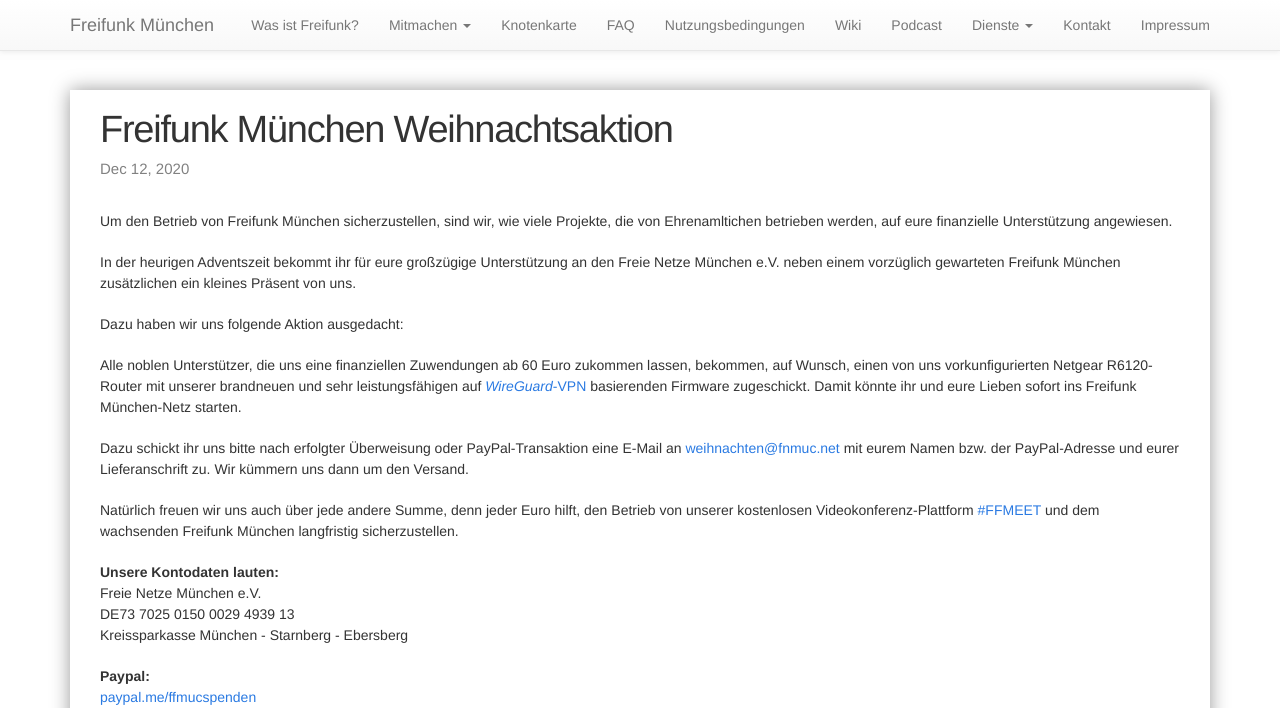
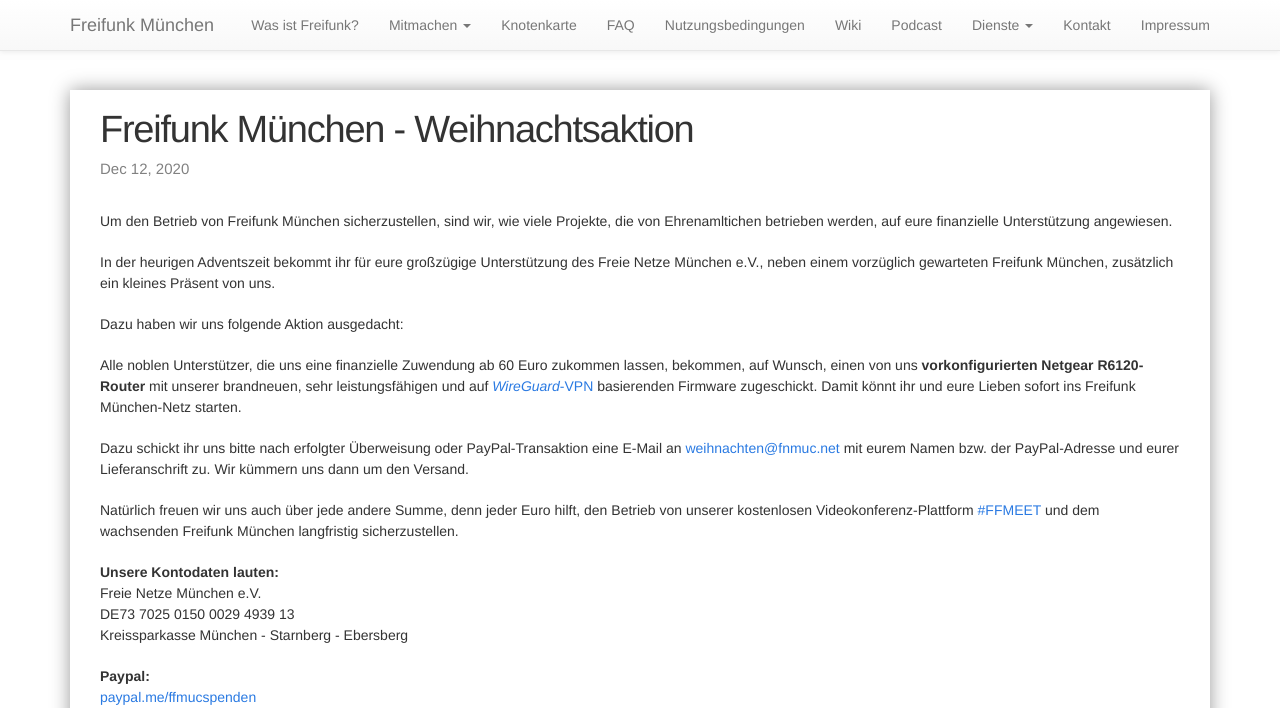
Before and after one commit to freifunkMUC/freifunkmuc.github.io, a Jekyll site: the page built from _posts/2020-12-12-weihnachtsaktion.markdown, in a window 1280 px wide and 1345 px high, cut to the strip 0-708 px from the top of the window. Built offline with Jekyll 4.4.1, drawn with Linux system fonts in a browser that asks for light colours.

Commit message:
Kleine, aber feine Änderungen

```diff
--- a/_posts/2020-12-12-weihnachtsaktion.markdown
+++ b/_posts/2020-12-12-weihnachtsaktion.markdown
@@ -1,17 +1,17 @@
 ---
 layout: post
-title:  "Freifunk München Weihnachtsaktion"
+title:  "Freifunk München - Weihnachtsaktion"
 date:   2020-12-12 08:43:00
 categories: freifunkmuc
 ---
 
 Um den Betrieb von Freifunk München sicherzustellen, sind wir, wie viele Projekte, die von Ehrenamltichen betrieben werden, auf eure finanzielle Unterstützung angewiesen.
 
-In der heurigen Adventszeit bekommt ihr für eure großzügige Unterstützung an den Freie Netze München e.V. neben einem vorzüglich gewarteten Freifunk München zusätzlichen ein kleines Präsent von uns.
+In der heurigen Adventszeit bekommt ihr für eure großzügige Unterstützung des Freie Netze München e.V., neben einem vorzüglich gewarteten Freifunk München, zusätzlich ein kleines Präsent von uns.
 
 Dazu haben wir uns folgende Aktion ausgedacht:
 
-Alle noblen Unterstützer, die uns eine finanziellen Zuwendungen ab 60 Euro zukommen lassen, bekommen, auf Wunsch, einen von uns vorkunfigurierten Netgear R6120-Router mit unserer brandneuen und sehr leistungsfähigen auf [_WireGuard_-VPN](wireguard-firmware) basierenden Firmware zugeschickt. Damit könnte ihr und eure Lieben sofort ins Freifunk München-Netz starten.
+Alle noblen Unterstützer, die uns eine finanzielle Zuwendung ab 60 Euro zukommen lassen, bekommen, auf Wunsch, einen von uns **vorkonfigurierten Netgear R6120-Router** mit unserer brandneuen, sehr leistungsfähigen und auf [_WireGuard_-VPN](https://ffmuc.net/freifunkmuc/2020/12/03/wireguard-firmware/) basierenden Firmware zugeschickt. Damit könnt ihr und eure Lieben sofort ins Freifunk München-Netz starten.
 
 Dazu schickt ihr uns bitte nach erfolgter Überweisung oder PayPal-Transaktion eine E-Mail an [weihnachten@fnmuc.net](mailto:weihnachten@fnmuc.net) mit eurem Namen bzw. der PayPal-Adresse und eurer Lieferanschrift zu. Wir kümmern uns dann um den Versand.
 
```
